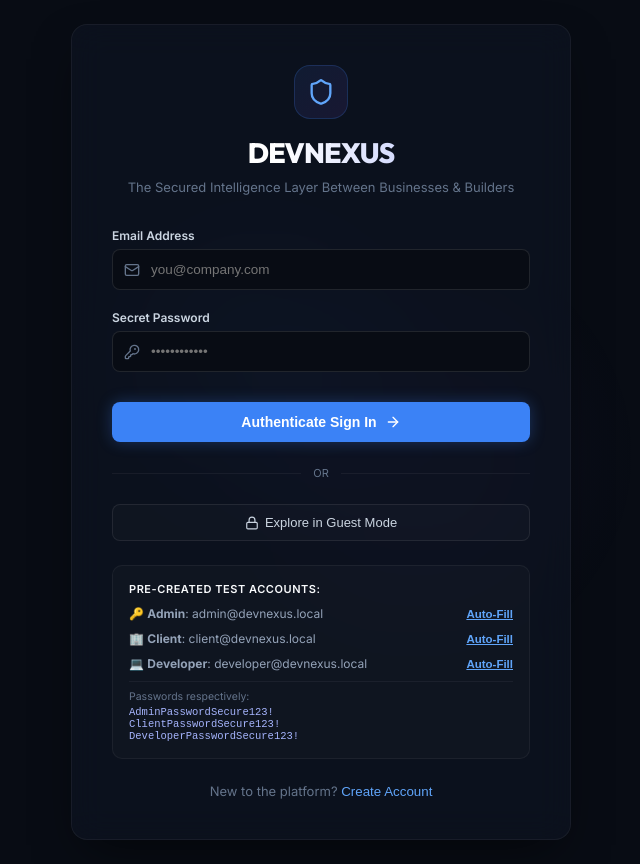
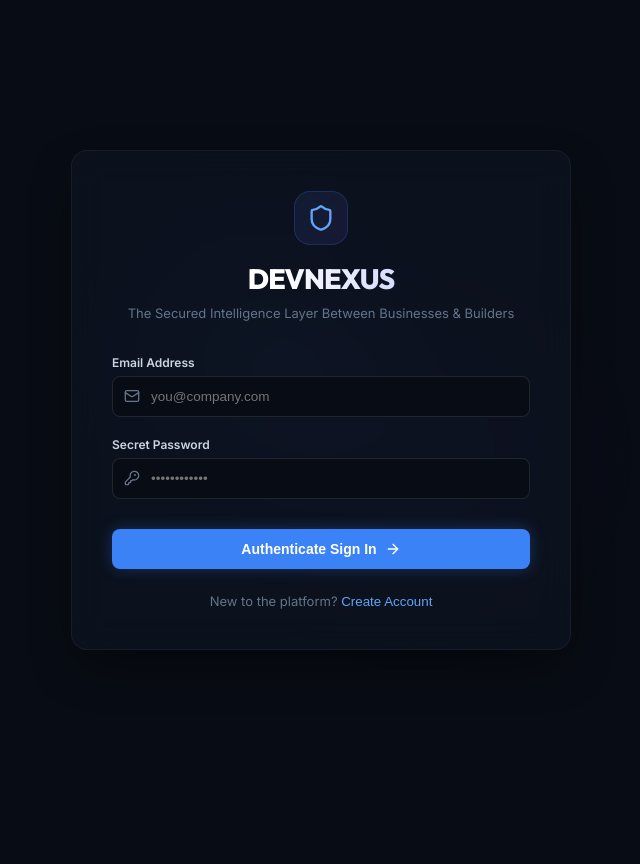
Before and after one commit to amitabhcs01/DevNexus, a React (Vite) app: page / in a window 1280 px wide. Shown: the whole page, without its empty margins (319-959 px from the left). After the commit the page ends 800 px from the top, so only its background shows below. Built offline with nearby package versions, Linux system fonts and the light colour scheme.

Commit message:
deploy: clean production auth card & database sync

```diff
--- a/src/components/Auth.tsx
+++ b/src/components/Auth.tsx
@@ -1,6 +1,6 @@
 import React, { useState } from 'react';
 import { supabase, isSupabaseConfigured } from '../supabaseClient';
-import { Shield, Lock, Mail, ArrowRight, KeyRound, AlertTriangle, Building, Code, User, DollarSign, Layers, Globe } from 'lucide-react';
+import { Shield, Mail, ArrowRight, KeyRound, Building, Code, User, DollarSign, Layers, Globe } from 'lucide-react';
 
 interface AuthProps {
   onAuthSuccess: (session: any) => void;
@@ -143,12 +143,7 @@ export const Auth: React.FC<AuthProps> = ({ onAuthSuccess }) => {
     }
   };
 
-  const handleGuestAccess = () => {
-    // Authenticate as a temporary local guest
-    const guestSession = { user: { id: 'guest-id', email: 'guest@devnexus.local', user_metadata: { role: 'client' } }, access_token: 'guest-token' };
-    localStorage.setItem('devnexus-auth-session', JSON.stringify(guestSession));
-    onAuthSuccess(guestSession);
-  };
+
 
   const inputStyle = {
     width: '100%',
@@ -206,28 +201,7 @@ export const Auth: React.FC<AuthProps> = ({ onAuthSuccess }) => {
           </p>
         </div>
 
-        {/* Local warning banner */}
-        {!isSupabaseConfigured && (
-          <div style={{
-            display: 'flex',
-            alignItems: 'flex-start',
-            gap: '10px',
-            background: 'rgba(245, 158, 11, 0.08)',
-            border: '1px solid rgba(245, 158, 11, 0.2)',
-            borderRadius: '8px',
-            padding: '12px',
-            marginBottom: '24px',
-            fontSize: '12px',
-            color: '#f59e0b',
-            lineHeight: 1.4
-          }}>
-            <AlertTriangle size={18} style={{ flexShrink: 0, marginTop: '1px' }} />
-            <div>
-              <strong>Local Sandbox Mode Active</strong>
-              <p style={{ opacity: 0.8, marginTop: '2px' }}>Supabase variables are missing. Logins will simulate locally. Use Guest Access to test.</p>
-            </div>
-          </div>
-        )}
+
 
         {/* Error / Success Notifications */}
         {errorMsg && (
@@ -483,68 +457,7 @@ export const Auth: React.FC<AuthProps> = ({ onAuthSuccess }) => {
           </button>
         </form>
 
-        {/* Separator */}
-        <div style={{ display: 'flex', alignItems: 'center', margin: '24px 0', color: '#64748b', fontSize: '11px' }}>
-          <div style={{ flex: 1, height: '1px', background: 'rgba(255,255,255,0.05)' }} />
-          <span style={{ padding: '0 12px' }}>OR</span>
-          <div style={{ flex: 1, height: '1px', background: 'rgba(255,255,255,0.05)' }} />
-        </div>
 
-        {/* Guest access */}
-        <button
-          onClick={handleGuestAccess}
-          style={{
-            width: '100%',
-            background: 'rgba(255, 255, 255, 0.02)',
-            border: '1px solid rgba(255,255,255,0.08)',
-            color: '#cbd5e1',
-            padding: '10px',
-            borderRadius: '8px',
-            fontSize: '13px',
-            fontWeight: 500,
-            cursor: 'pointer',
-            display: 'flex',
-            alignItems: 'center',
-            justifyContent: 'center',
-            gap: '6px',
-            transition: 'border-color 0.2s ease'
-          }}
-        >
-          <Lock size={14} /> Explore in Guest Mode
-        </button>
-
-        {/* Pre-created Credentials Panel */}
-        <div style={{
-          marginTop: '24px',
-          background: 'rgba(255, 255, 255, 0.02)',
-          border: '1px solid rgba(255, 255, 255, 0.05)',
-          borderRadius: '10px',
-          padding: '16px',
-          fontSize: '12px',
-          color: '#94a3b8'
-        }}>
-          <div style={{ fontWeight: 600, color: '#f8fafc', marginBottom: '10px', textTransform: 'uppercase', letterSpacing: '0.05em', fontSize: '11px' }}>Pre-Created Test Accounts:</div>
-          <div style={{ display: 'grid', gap: '10px' }}>
-            <div style={{ display: 'flex', justifyContent: 'space-between', alignItems: 'center' }}>
-              <span>🔑 <strong>Admin</strong>: admin@devnexus.local</span>
-              <button type="button" onClick={() => { setEmail('admin@devnexus.local'); setPassword('AdminPasswordSecure123!'); }} style={{ background: 'none', border: 'none', color: '#60a5fa', cursor: 'pointer', fontSize: '11.5px', textDecoration: 'underline', fontWeight: 600 }}>Auto-Fill</button>
-            </div>
-            <div style={{ display: 'flex', justifyContent: 'space-between', alignItems: 'center' }}>
-              <span>🏢 <strong>Client</strong>: client@devnexus.local</span>
-              <button type="button" onClick={() => { setEmail('client@devnexus.local'); setPassword('ClientPasswordSecure123!'); }} style={{ background: 'none', border: 'none', color: '#60a5fa', cursor: 'pointer', fontSize: '11.5px', textDecoration: 'underline', fontWeight: 600 }}>Auto-Fill</button>
-            </div>
-            <div style={{ display: 'flex', justifyContent: 'space-between', alignItems: 'center' }}>
-              <span>💻 <strong>Developer</strong>: developer@devnexus.local</span>
-              <button type="button" onClick={() => { setEmail('developer@devnexus.local'); setPassword('DeveloperPasswordSecure123!'); }} style={{ background: 'none', border: 'none', color: '#60a5fa', cursor: 'pointer', fontSize: '11.5px', textDecoration: 'underline', fontWeight: 600 }}>Auto-Fill</button>
-            </div>
-          </div>
-          <div style={{ marginTop: '10px', fontSize: '10.5px', color: '#64748b', borderTop: '1px solid rgba(255,255,255,0.05)', paddingTop: '8px' }}>
-            Passwords respectively: <br />
-            <code style={{ color: '#a5b4fc', display: 'block', marginTop: '3px' }}>AdminPasswordSecure123!</code>
-            <code style={{ color: '#a5b4fc', display: 'block' }}>ClientPasswordSecure123!</code>
-            <code style={{ color: '#a5b4fc', display: 'block' }}>DeveloperPasswordSecure123!</code>
-          </div>
-        </div>
 
         {/* View Switcher */}
         <div style={{ textAlign: 'center', marginTop: '24px', fontSize: '13px', color: '#64748b' }}>
```
Also changed, not shown: seed_users.js (added, +92 -0 lines), 1 other file (tests, documents, lock files or other folders).
